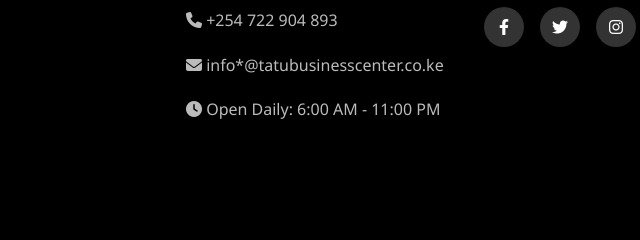
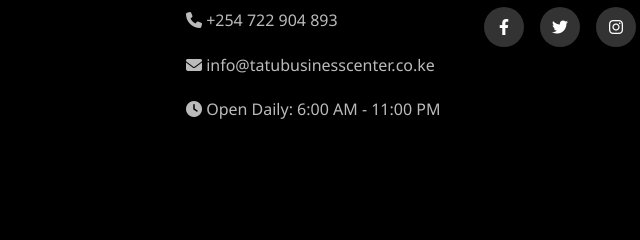
Before and after one commit to DKiyeng/tatu-business-center-website, a plain HTML site: page index.html in a window 1280 px wide. Shown: the part 3380-3620 px from the top of the page, 470-1110 px from the left. Drawn offline with Linux system fonts and the light colour scheme.

Commit message:
Update index.html

```diff
--- a/index.html
+++ b/index.html
@@ -922,7 +922,7 @@
                     <h3>Contact Us</h3>
                     <p><i class="fas fa-map-marker-alt"></i> <a href="https://maps.app.goo.gl/T3jaPFJ8VB5Gf4pr6" target="_blank">View Location on Google Maps</a></p>
                     <p><i class="fas fa-phone"></i> +254 722 904 893</p>
-                    <p><i class="fas fa-envelope"></i> info*@tatubusinesscenter.co.ke</p>
+                    <p><i class="fas fa-envelope"></i> info@tatubusinesscenter.co.ke</p>
                     <p><i class="fas fa-clock"></i> Open Daily: 6:00 AM - 11:00 PM</p>
                 </div>
 
```
